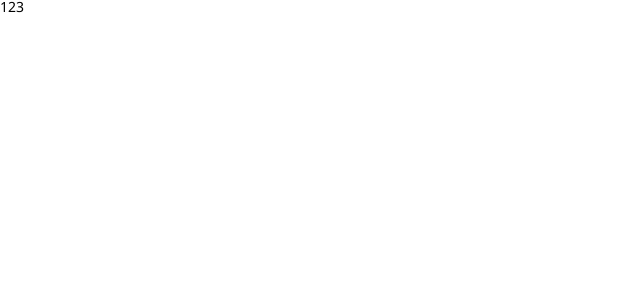
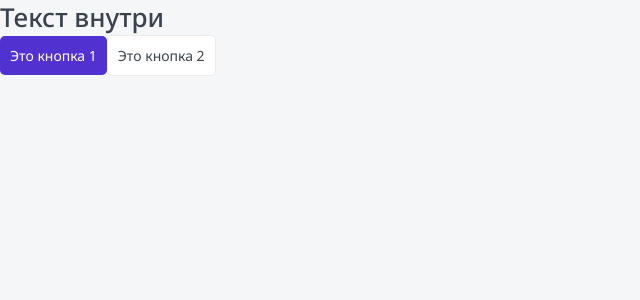
Before and after one commit to mister-Mandarin/udemy-react-cource, a Next.js app: page / in a window 1280 px wide. Shown: the top 300 px of the page, without its empty margins (0-640 px from the left). Built offline with nearby package versions, Linux system fonts and the light colour scheme.

Commit message:
create new components Button and Htag

```diff
--- /dev/null
+++ b/components/Button/Button.module.css
@@ -0,0 +1,38 @@
+.button {
+    display: inline-block;
+
+    box-sizing: border-box;
+    padding: 10px;
+
+    cursor: pointer;
+    transition: all 0.2s;
+
+    text-align: center;
+
+    border: none;
+
+    border-radius: 5px;
+
+    font-size: 14px;
+    font-weight: 400;
+}
+
+.primary {
+    color: var(--white);
+    background-color: var(--primary);
+}
+
+.primary:hover {
+    background-color: var(--primary-hover);
+}
+
+.simple {
+    color: var(--black);
+    border: 1px solid var(--gray);
+    background-color: var(--white);
+}
+
+.simple:hover {
+    box-shadow: 0 0 10px rgb(0 0 0 / 50%);
+
+}
--- /dev/null
+++ b/components/Button/Button.tsx
@@ -0,0 +1,19 @@
+import {ButtonProps} from "@/components/Button/Button.props";
+import styles from "./Button.module.css";
+import cn from "classnames";
+
+// ...props - это спред. Он повзоляет "вытащить" все оставшиеся возможные параметры кнопки.
+// Для этого их экстендили в пропсах.
+
+export const Button = ({children, type, className, ...props}: ButtonProps): JSX.Element => {
+    return (
+        <>
+            <button className={cn(styles.button, className,
+                {
+                    [styles.primary]: type == 'primary',
+                    [styles.simple]: type == 'simple'
+                })} {...props}>
+                {children}</button>
+        </>
+    );
+};
--- /dev/null
+++ b/components/Htag/Htag.module.css
@@ -0,0 +1,17 @@
+.h1 {
+    font-weight: 500;
+    font-size: 26px;
+    line-height: 35px;
+}
+
+.h2 {
+    font-weight: 500;
+    font-size: 22px;
+    line-height: 30px;
+}
+
+.h3 {
+    font-weight: 600;
+    font-size: 20px;
+    line-height: 27px;
+}
--- /dev/null
+++ b/components/Htag/Htag.props.ts
@@ -0,0 +1,6 @@
+import {ReactNode} from "react";
+
+export interface HtagProps {
+    tag: 'h1' | 'h2' | 'h3';
+    children: ReactNode
+}
--- /dev/null
+++ b/components/Htag/Htag.tsx
@@ -0,0 +1,13 @@
+import {HtagProps} from "@/components/Htag/Htag.props";
+import styles from "./Htag.module.css";
+
+
+export const Htag = ({tag, children}: HtagProps): JSX.Element => {
+    return (
+        <>
+            {tag == 'h1' && <h1 className={styles.h1}>{children}</h1>}
+            {tag == 'h2' && <h2 className={styles.h2}>{children}</h2>}
+            {tag == 'h3' && <h3 className={styles.h3}>{children}</h3>}
+        </>
+    );
+};
--- /dev/null
+++ b/components/index.ts
@@ -0,0 +1,2 @@
+export * from "@/components/Htag/Htag";
+export * from "@/components/Button/Button";
--- a/package.json
+++ b/package.json
@@ -13,6 +13,7 @@
     "@types/react": "18.0.34",
     "@types/react-dom": "18.0.11",
     "@typescript-eslint/eslint-plugin": "^5.58.0",
+    "classnames": "^2.3.2",
     "eslint": "8.38.0",
     "eslint-config-next": "13.3.0",
     "next": "13.3.0",
--- a/pages/index.tsx
+++ b/pages/index.tsx
@@ -1,6 +1,12 @@
+import React from "react";
+import {Button, Htag} from "@/components";
+
 export default function Home(): JSX.Element {
     return (
-        <p>123</p>
-
+        <div>
+            <Htag tag='h1'>Текст внутри</Htag>
+            <Button type={'primary'}>Это кнопка 1</Button>
+            <Button type={'simple'}>Это кнопка 2</Button>
+        </div>
     );
 }
--- a/styles/globals.css
+++ b/styles/globals.css
@@ -35,8 +35,10 @@ body {
 
     height: 100%;
 
+    color: var(--black);
+    background: #F5F6F8;
+
     font-family: 'Noto Sans', sans-serif;
-
     font-size: 14px;
     line-height: 1;
 
@@ -99,3 +101,15 @@ h6 {
 }
 
 /* -------------------- */
+
+:root {
+    --black: #3B434E;
+    --gray: #EBEBEB;
+    --white: white;
+    --red: #DE0000;
+    --primary: #5131D0;
+    --primary-hover: #7D6BBA;
+    --green: #1DC37E;
+    --green-light: #C8F8E4;
+    --font-family: font-family 'Noto Sans', sans-serif;
+}
```
Also changed, not shown: components/Button/Button.props.ts (added, +9 -0 lines), 1 other file (tests, documents, lock files or other folders).
